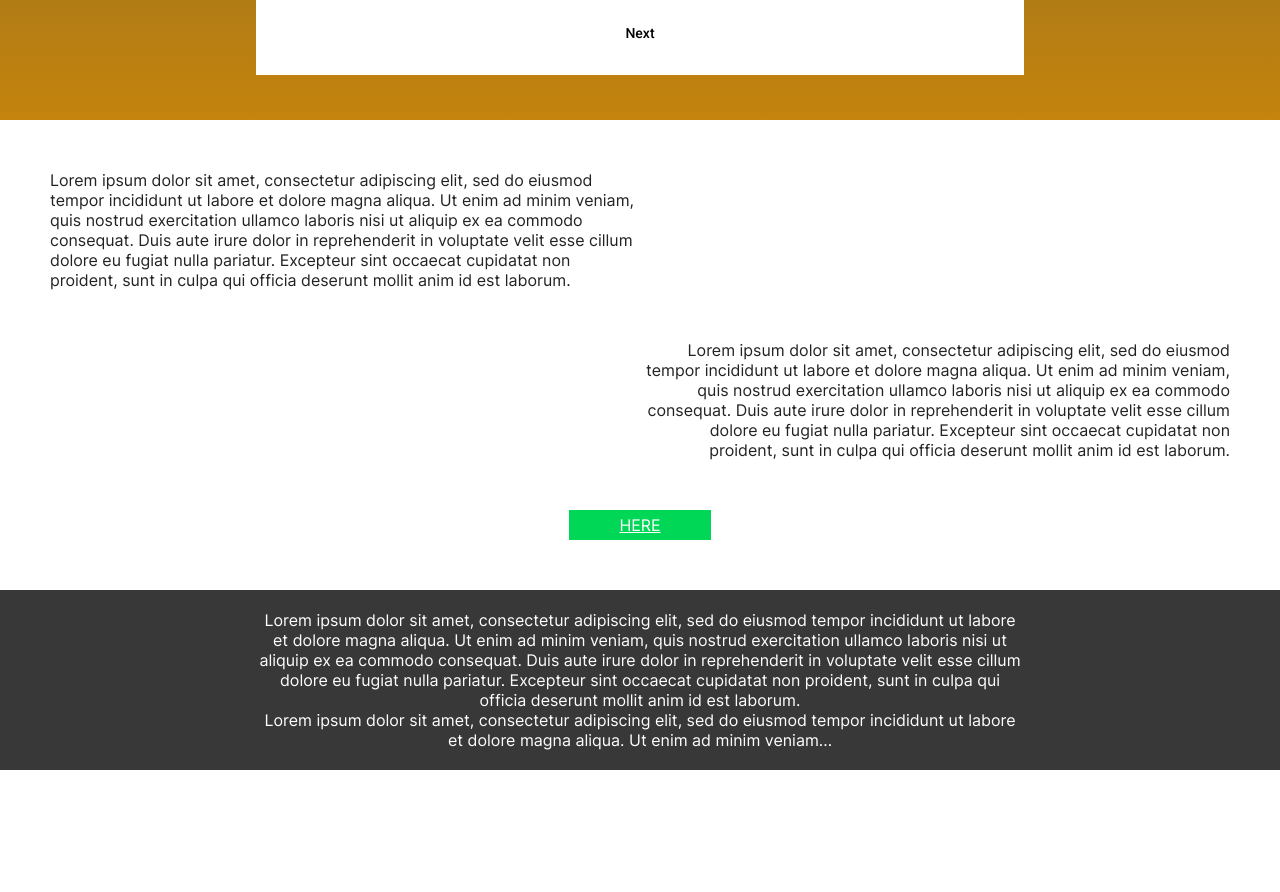
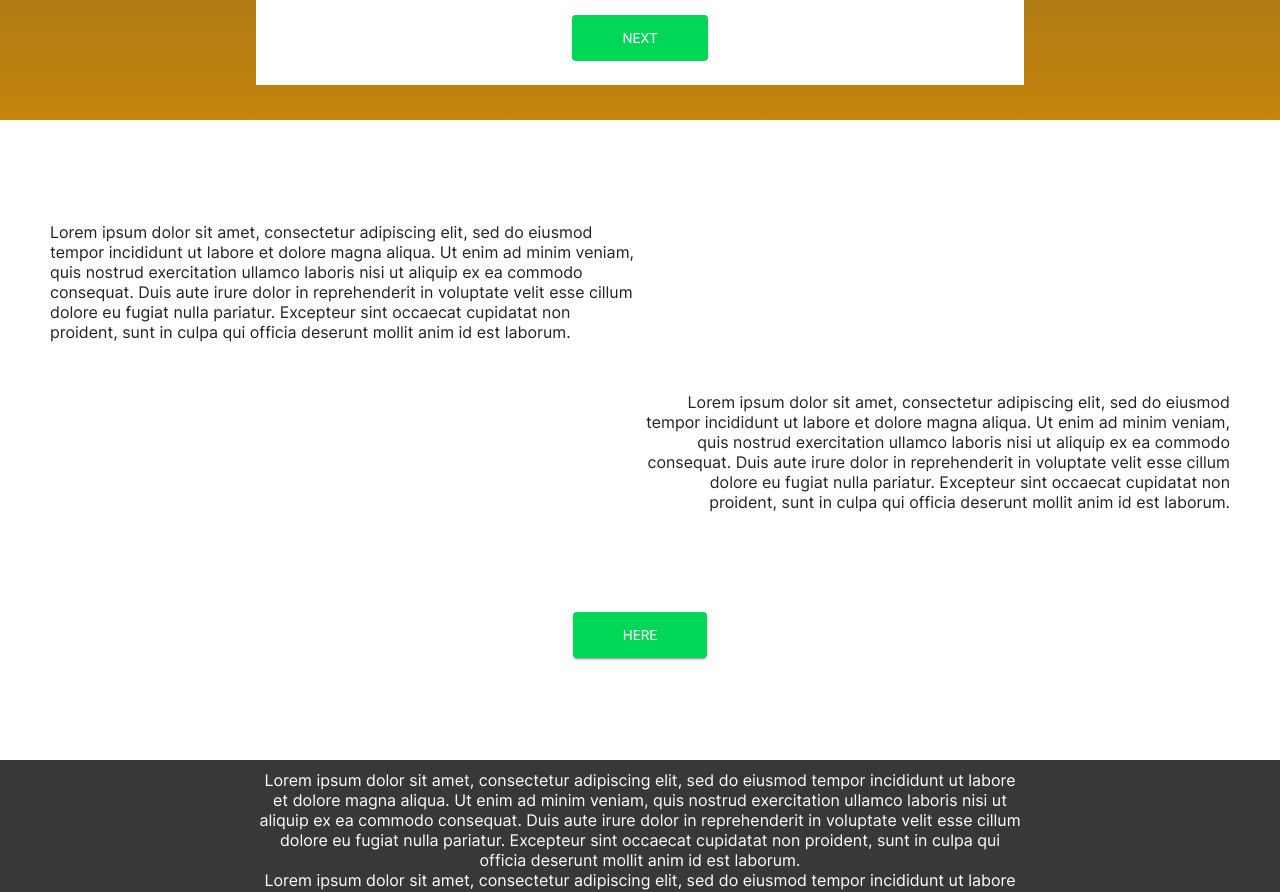
Before and after one commit to LagreMedia/Cain_, an Angular app: page / in a window 1280 px wide. Shown: the part 680-1572 px from the top of the page. Before the commit the page ends 1450 px from the top, so only its background shows below. Built offline with nearby package versions, Linux system fonts and the light colour scheme.

Commit message:
add hotfixes

```diff
--- a/src/app/form/form.component.scss
+++ b/src/app/form/form.component.scss
@@ -49,8 +49,19 @@
         .button-next {
             display: flex;
             justify-content: space-around;
-            color: black;
+            color: white;
         }
     }
 
 }
+
+button {
+    padding: 5px 50px 5px 50px;
+    text-transform: uppercase;
+    cursor: pointer;
+    transition: opacity 0.2s ease;
+    font-weight: normal;
+
+    background: #01D756;
+    color: white;
+}
--- a/src/app/form/form.module.ts
+++ b/src/app/form/form.module.ts
@@ -5,6 +5,7 @@ import { FormComponent } from './form.component';
 import { SharedModule } from '../shared/shared.module';
 import { STEPPER_GLOBAL_OPTIONS } from '@angular/cdk/stepper';
 import { MatStepperModule } from '@angular/material/stepper';
+import {MatButtonModule} from '@angular/material/button';
 
 @NgModule({
   declarations: [],
@@ -15,6 +16,7 @@ import { MatStepperModule } from '@angular/material/stepper';
     RouterModule.forChild([
       { path: '', component: FormComponent }
     ]),
+    MatButtonModule
   ],
   schemas: [
     CUSTOM_ELEMENTS_SCHEMA,
--- a/src/app/shared/content/content.component.scss
+++ b/src/app/shared/content/content.component.scss
@@ -1,5 +1,5 @@
 .wrapper {
-
+    height: 80vh;
     display: flex;
     align-items: center;
     justify-content: center;
@@ -9,7 +9,7 @@
     padding: 50px 0 50px 0;
 
     display: grid;
-    gap: 50px;
+    gap: 100px;
 }
 
 .text-wrapper {
--- a/src/app/shared/footer/footer.component.scss
+++ b/src/app/shared/footer/footer.component.scss
@@ -1,4 +1,5 @@
 .wrapper {
+    height: 20vh;
     background: #383838;
 
     display: flex;
--- a/src/app/shared/shared.module.ts
+++ b/src/app/shared/shared.module.ts
@@ -8,6 +8,7 @@ import { MatInputModule } from '@angular/material/input';
 import { MatSelectModule } from '@angular/material/select';
 import { FormsModule, ReactiveFormsModule } from '@angular/forms';
 import { ContentComponent } from './content/content.component';
+import {MatButtonModule} from '@angular/material/button';
 
 @NgModule({
   declarations: [
@@ -22,7 +23,8 @@ import { ContentComponent } from './content/content.component';
     MatInputModule,
     MatSelectModule,
     FormsModule,
-    ReactiveFormsModule
+    ReactiveFormsModule,
+    MatButtonModule
   ],
   schemas: [
     NO_ERRORS_SCHEMA,
```
